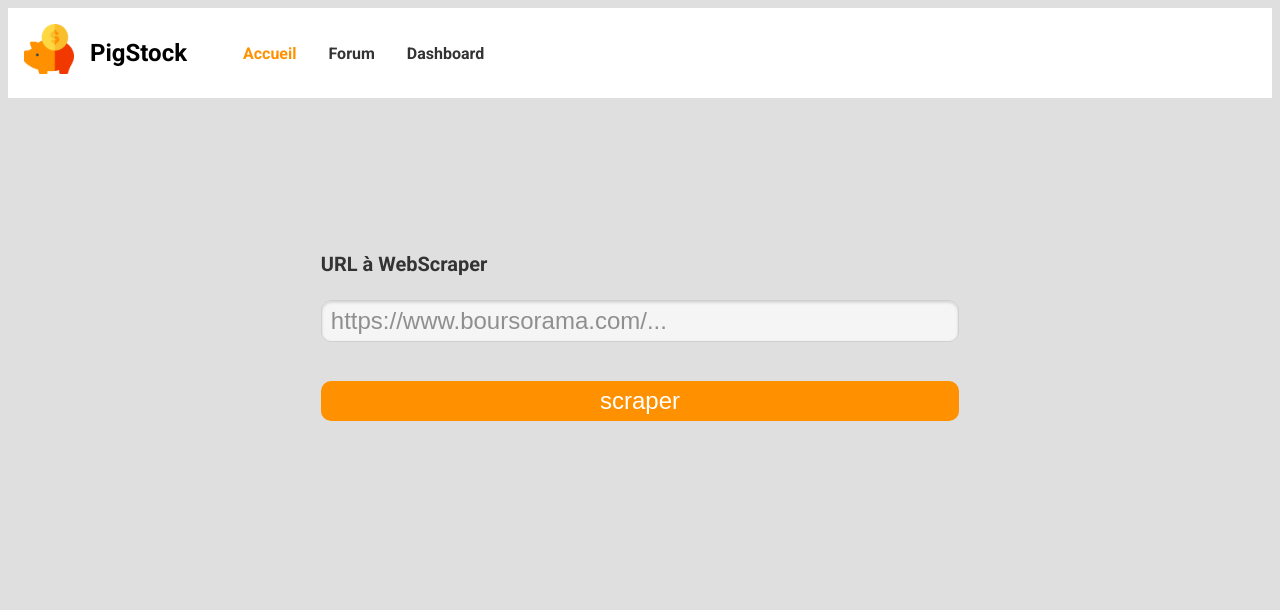
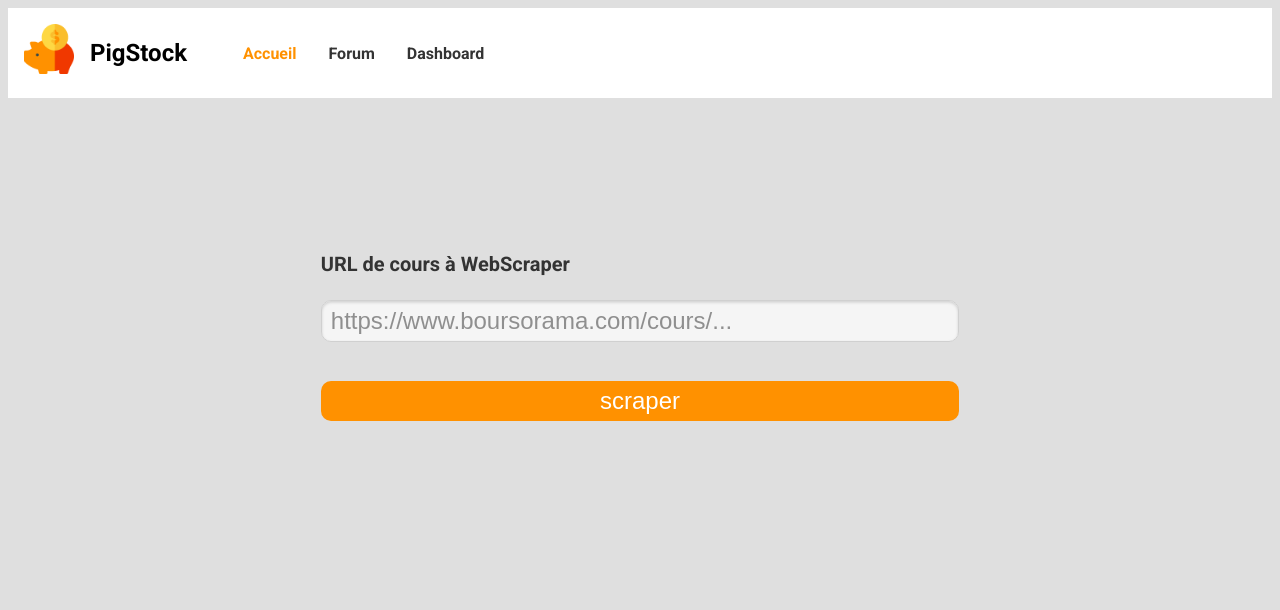
Before and after one commit to lege0053/projet-web-scraping, a PHP site: page /front/home in a window 1280 px wide. Shown: the top 610 px of the page. Run offline with PHP 8.4, Linux system fonts and the light colour scheme.

Commit message:
style: text 📝

```diff
--- a/front/home.php
+++ b/front/home.php
@@ -12,8 +12,8 @@
 $webpage->appendContent(<<<HTML
     <div class="">
         <form action="../api/scrapingAction.php" method="post">
-            <label for="url-type-styled-input">URL à WebScraper </label>
-            <input type="url" name="url" id="url-type-styled-input" placeholder="https://www.boursorama.com/...">
+            <label for="url-type-styled-input">URL de cours à WebScraper </label>
+            <input type="url" name="url" id="url-type-styled-input" placeholder="https://www.boursorama.com/cours/...">
 
             <button type="submit">scraper</button>
         </form>
```
